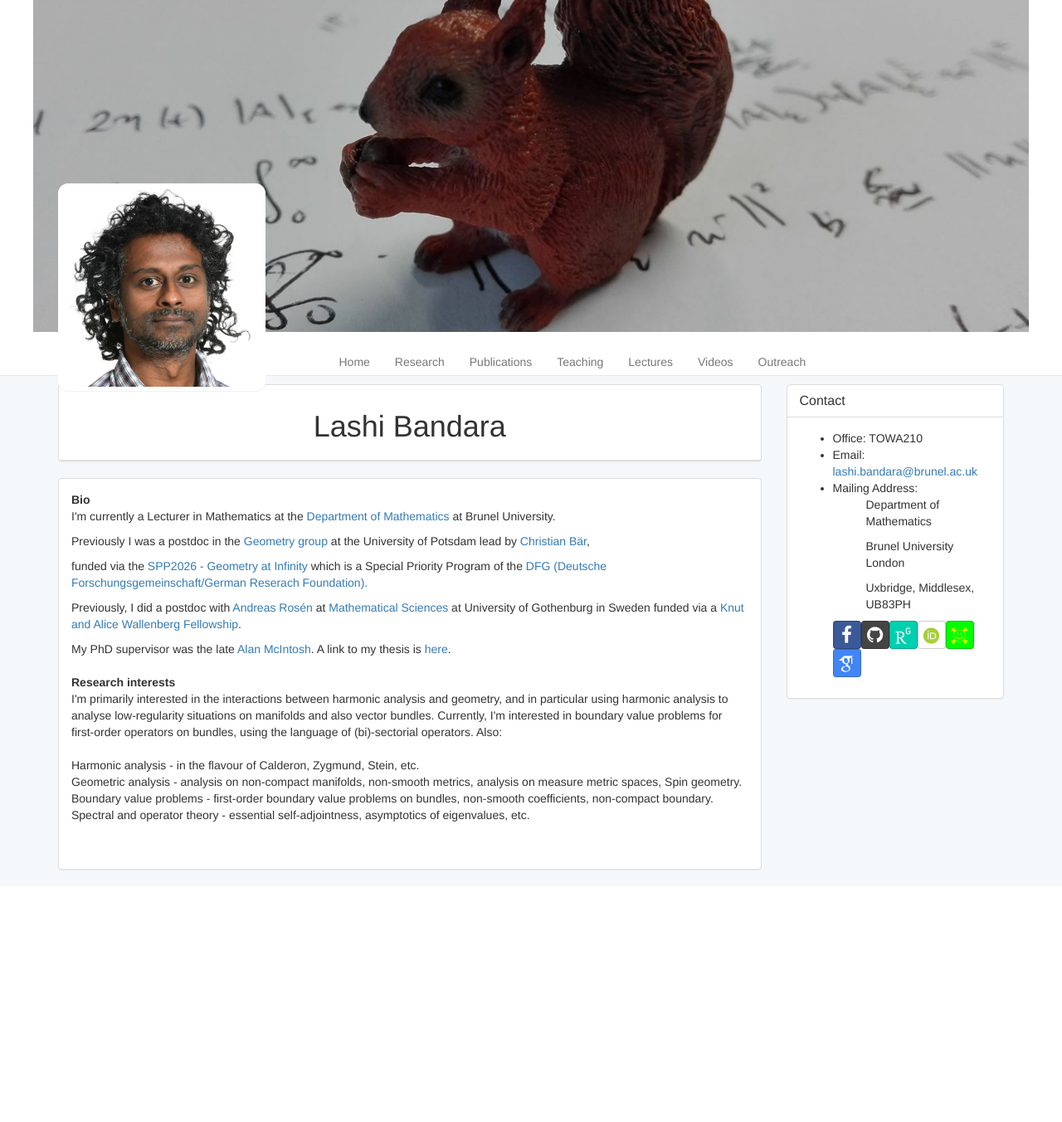
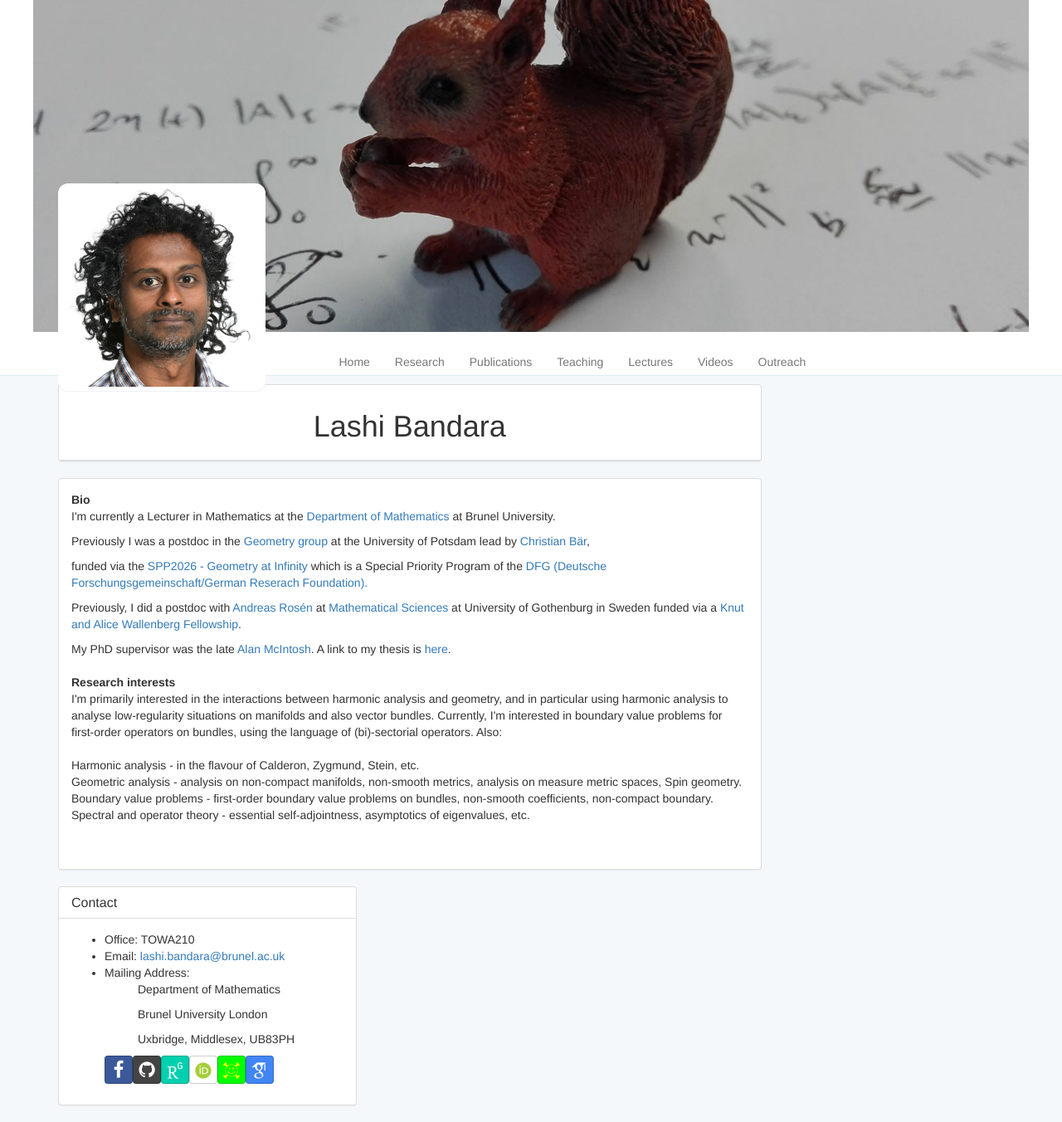
Before and after one commit to lashi-bandara/lashi-bandara.github.io, a Jekyll site: the page built from index.html, in a window 1280 px wide. Shown: the whole page at 83% size. Built offline with Jekyll 4.4.1, drawn with Linux system fonts in a browser that asks for light colours; some web fonts are replaced; before the commit the page ends 1068 px from its top, so only the background shows below that.

Commit message:
Side panel

```diff
--- a/_layouts/default.html
+++ b/_layouts/default.html
@@ -13,7 +13,7 @@
 	<div class="col-md-9">
 	  {{ content }}
 	</div>
-	<div class="col-md-3 right-sidebar">
+	<div class="col-md-4 right-sidebar">
 	  {% include right_sidebar.html %}
 	</div>
       </div>
```
